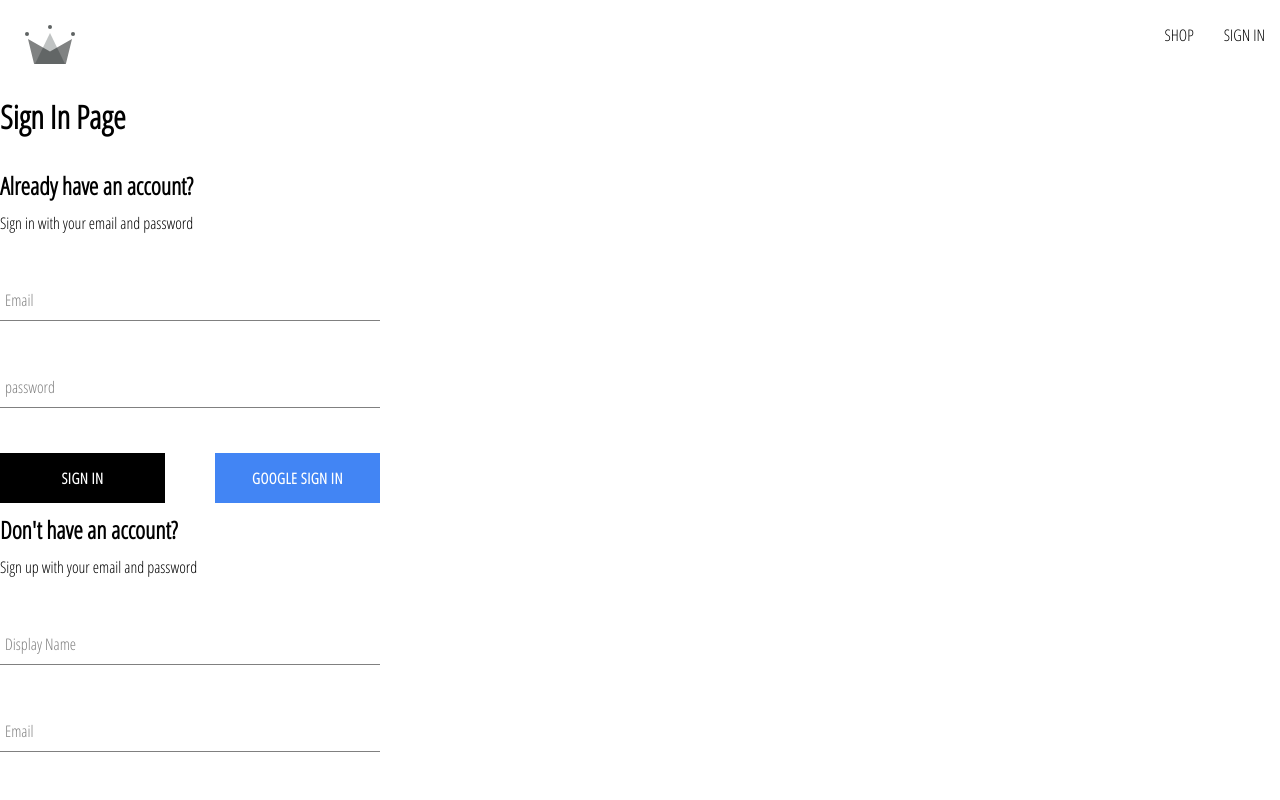
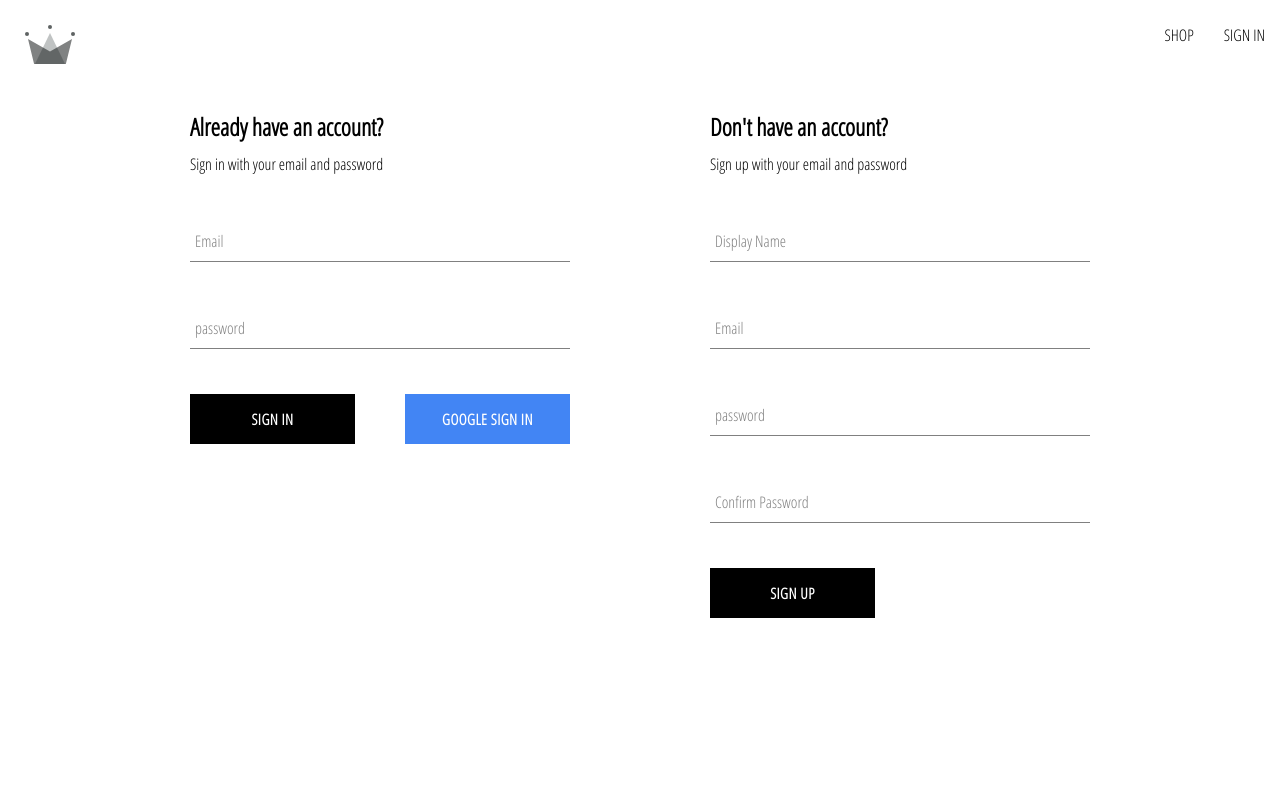
Before and after one commit to PrantoMollick/crown-clothing-react-app, a React (Create React App) app: page /auth in a window 1280 px wide. Shown: the top 800 px of the page. Built offline with nearby package versions, Linux system fonts and the light colour scheme.

Commit message:
finished up authentication page

```diff
--- a/src/components/sign-in/sign-in-form.component.jsx
+++ b/src/components/sign-in/sign-in-form.component.jsx
@@ -37,11 +37,24 @@
     }
 
     try {
+      setIsLoading(true);
       const res = await signInAuthUserWithEmailAndPassword(email, password);
-
       console.log(res);
       resetFormFields();
-    } catch (error) {}
+      setIsLoading(false);
+    } catch (error) {
+      switch (error.code) {
+        case "auth/wrong-password":
+          alert("incorrect password for email!");
+          break;
+        case "auth/user-not-found":
+          alert("No user associated with this email!");
+          break;
+        default:
+          alert("Something went wrong! Please try again letter!");
+          console.log(error);
+      }
+    }
   };
 
   const handleChange = (e) => {
--- a/src/routes/authentication/authentication.component.jsx
+++ b/src/routes/authentication/authentication.component.jsx
@@ -1,19 +1,11 @@
+import "./authentication.styles.scss";
+
 import SignInForm from "../../components/sign-in/sign-in-form.component";
 import SignUpForm from "../../components/sign-up/sign-up-form.component";
-import {
-  signInWithGooglePopup,
-  createUserDocumentFromAuth
-} from "../../utils/firebase/firebase.utils";
 
 const Authentication = () => {
-  const logGoogleUser = async () => {
-    const { user } = await signInWithGooglePopup();
-    const userDocRef = await createUserDocumentFromAuth(user);
-  };
-
   return (
-    <div>
-      <h1>Sign In Page</h1>
+    <div className="authentication-container">
       <SignInForm />
       <SignUpForm />
     </div>
--- /dev/null
+++ b/src/routes/authentication/authentication.styles.scss
@@ -0,0 +1,6 @@
+.authentication-container {
+  display: flex;
+  width: 900px;
+  justify-content: space-between;
+  margin: 30px auto;
+}
```
